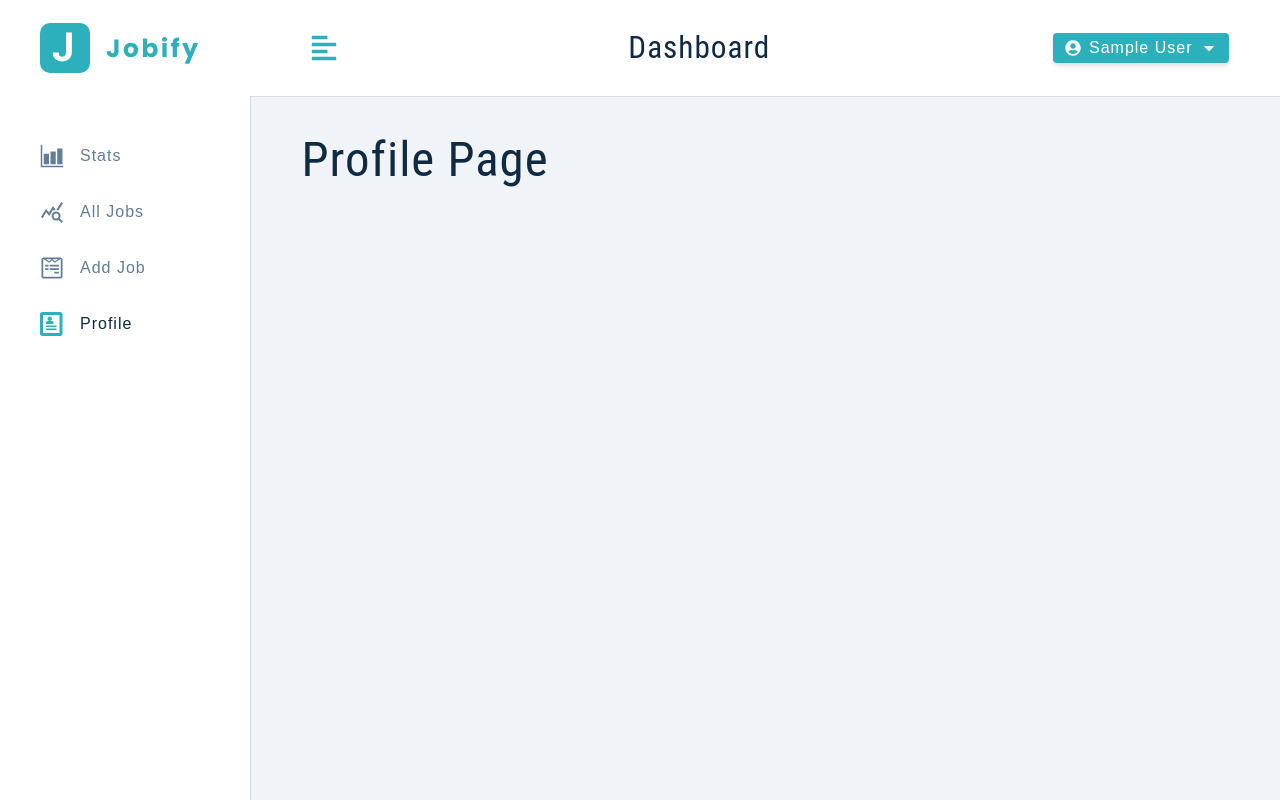
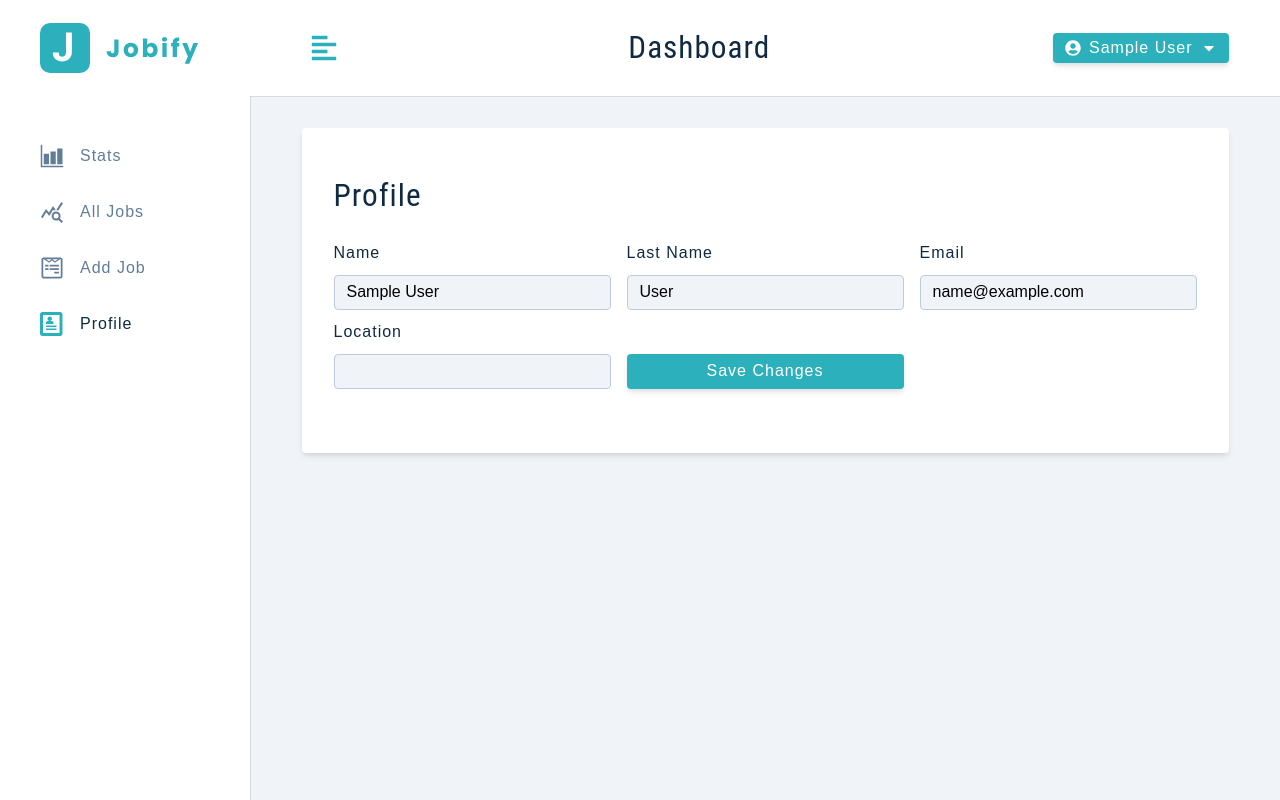
Before and after one commit to naqib2000/OccuTrack, a React (Create React App) app in the folder OccuTrack/client/: page /profile in a window 1280 px wide. Built offline with nearby package versions, Linux system fonts and the light colour scheme; sample sign-in values are in the browser's storage.

Commit message:
Create profile page

```diff
--- a/OccuTrack/client/src/context/appContext.js
+++ b/OccuTrack/client/src/context/appContext.js
@@ -7,9 +7,9 @@ import {
   DISPLAY_ALERT,
   SETUP_USER_BEGIN,
   SETUP_USER_SUCCESS,
-    SETUP_USER_ERROR ,
+  SETUP_USER_ERROR,
   TOGGLE_SIDEBAR,
-    LOGOUT_USER
+  LOGOUT_USER,
 } from "./action";
 
 const token = localStorage.getItem("token");
@@ -21,31 +21,30 @@ const initialState = {
   showAlert: false,
   alertText: "",
   alertType: "",
-    user: user? JSON.parse(user) : null,
+  user: user ? JSON.parse(user) : null,
   token: token,
   userLocation: userLocation || "",
   jobLocation: userLocation || "",
-    showSidebar: false
+  showSidebar: false,
 };
 
 const AppContext = React.createContext();
 
-const AppProvider = ({children}) => {
+const AppProvider = ({ children }) => {
   const [state, dispatch] = useReducer(reducer, initialState);
 
   const displayAlert = () => {
-    dispatch({type: DISPLAY_ALERT});
+    dispatch({ type: DISPLAY_ALERT });
     clearAlert();
-
-}
+  };
 
   const clearAlert = () => {
     setTimeout(() => {
-        dispatch({type: CLEAR_ALERT});
-    }, 3000)
-}
+      dispatch({ type: CLEAR_ALERT });
+    }, 3000);
+  };
 
-const addUserToLocalStorage = ({user,token,location}) => {
+  const addUserToLocalStorage = ({ user, token, location }) => {
     localStorage.setItem("user", JSON.stringify(user));
     localStorage.setItem("token", token);
     localStorage.setItem("location", location);
@@ -57,36 +56,52 @@ const removeUserFromLocalStorage = () => {
     localStorage.removeItem("location");
   };
 
-const setupUser = async ({currentUser, endPoint, alertText}) => {
-  dispatch({ type: SETUP_USER_BEGIN })
+  const setupUser = async ({ currentUser, endPoint, alertText }) => {
+    dispatch({ type: SETUP_USER_BEGIN });
     try {
-    const {data} = await axios.post(`/api/v1/auth/${endPoint}`, currentUser);
-    const {user,token,location} = data;
+      const { data } = await axios.post(
+        `/api/v1/auth/${endPoint}`,
+        currentUser
+      );
+      const { user, token, location } = data;
       dispatch({
         type: SETUP_USER_SUCCESS,
-      payload: {user, token, location, alertText}
-    })
-    addUserToLocalStorage({user, token, location})
+        payload: { user, token, location, alertText },
+      });
+      addUserToLocalStorage({ user, token, location });
     } catch (error) {
       dispatch({
         type: SETUP_USER_ERROR,
         payload: { msg: error.response.data.msg },
-  })
+      });
     }
-clearAlert()
-}
+    clearAlert();
+  };
 
   const toggleSidebar = () => {
     dispatch({ type: TOGGLE_SIDEBAR });
-}
+  };
 
   const logoutUser = () => {
     dispatch({ type: LOGOUT_USER });
-    removeUserFromLocalStorage()
-}
+    removeUserFromLocalStorage();
+  };
+
+  const updateUser = async (currentUser) => {
+    console.log(currentUser);
+  };
 
   return (
-        <AppContext.Provider value={{...state, displayAlert, setupUser, toggleSidebar, logoutUser}}>
+    <AppContext.Provider
+      value={{
+        ...state,
+        displayAlert,
+        setupUser,
+        toggleSidebar,
+        logoutUser,
+        updateUser,
+      }}
+    >
       {children}
     </AppContext.Provider>
   );
@@ -96,4 +111,4 @@ const useAppContext = () => {
   return useContext(AppContext);
 };
 
-export { AppProvider, initialState, useAppContext }
+export { AppProvider, initialState, useAppContext };
--- a/OccuTrack/client/src/pages/dashboard/Profile.js
+++ b/OccuTrack/client/src/pages/dashboard/Profile.js
@@ -1,10 +1,65 @@
-import React from "react";
+import React, { useState } from "react";
+
+import { FormRow, Alert } from "../../components";
+import { useAppContext } from "../../context/appContext";
+import Wrapper from "../../assets/wrappers/DashboardFormPage";
 
 const Profile = () => {
+  const { user, showAlert, displayAlert, updateUser, isLoading } =
+    useAppContext();
+
+  const [name, setName] = useState(user?.name);
+  const [email, setEmail] = useState(user?.email);
+  const [lastName, setLastName] = useState(user?.lastName);
+  const [location, setLocation] = useState(user?.location);
+
+  const handleSubmit = (e) => {
+    e.preventDefault();
+    // remove while testing
+    // if (!name || !email || !lastName || !location) {
+    //   displayAlert();
+    //   return;
+    // }
+    updateUser({ name, email, lastName, location });
+  };
+
   return (
-    <h1>
-        Profile Page
-    </h1>
+    <Wrapper>
+      <form className="form" onSubmit={handleSubmit}>
+        <h3>profile</h3>
+        {showAlert && <Alert />}
+        <div className="form-center">
+          <FormRow
+            type="text"
+            name="name"
+            value={name}
+            handleChange={(e) => setName(e.target.value)}
+          />
+          <FormRow
+            type="text"
+            labelText="last name"
+            name="lastName"
+            value={lastName}
+            handleChange={(e) => setLastName(e.target.value)}
+          />
+          <FormRow
+            type="email"
+            name="email"
+            value={email}
+            handleChange={(e) => setEmail(e.target.value)}
+          />
+          <FormRow
+            type="text"
+            name="location"
+            value={location}
+            handleChange={(e) => setLocation(e.target.value)}
+          />
+          <button className="btn btn-block" type="submit" disabled={isLoading}>
+            {isLoading ? "Please Wait..." : "save changes"}
+          </button>
+        </div>
+      </form>
+    </Wrapper>
   );
 };
 
```
Lines whose indentation alone changed are shown as unchanged.
